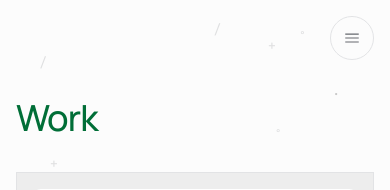
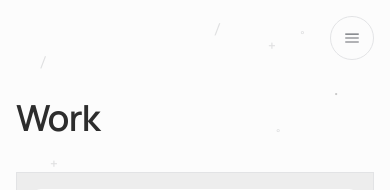
Before and after one commit to 95-ag/ag-portfolio, a Next.js app: page /work in a window 390 px wide. Shown: the top 190 px of the page. Built offline with nearby package versions, Linux system fonts and the light colour scheme.

Commit message:
refactor: ink page H1s and strengthen About headline hierarchy

```diff
--- a/src/app/globals.css
+++ b/src/app/globals.css
@@ -248,20 +248,12 @@ body {
     letter-spacing: -0.025em;
     color: var(--on-surface);
   }
-  .display-accent {
-    font-family: var(--font-display), system-ui, sans-serif;
-    font-size: 56px;
-    font-weight: 500;
-    line-height: 64px;
-    letter-spacing: -0.025em;
-    color: var(--accent);
-  }
 
   /* Editorial display tier */
   .heading-display {
     font-family: var(--font-display), system-ui, sans-serif;
     font-size: 36px;
-    font-weight: 500;
+    font-weight: 600;
     line-height: 44px;
     letter-spacing: -0.015em;
     color: var(--on-surface);
@@ -623,8 +615,7 @@ body {
 
   /* Mid-tier overrides (tablet / small-desktop — 769–1279) */
   @media (max-width: 1279px) {
-    .display-primary,
-    .display-accent {
+    .display-primary {
       font-size: 46px;
       line-height: 54px;
     }
@@ -644,8 +635,7 @@ body {
 
   /* Mobile overrides (≤768) */
   @media (max-width: 768px) {
-    .display-primary,
-    .display-accent {
+    .display-primary {
       font-size: 36px;
       line-height: 44px;
     }
--- a/src/app/work/page.tsx
+++ b/src/app/work/page.tsx
@@ -18,7 +18,7 @@ export default function WorkPage() {
     <Section>
       <Container>
         <Stack gap="xl">
-          <Heading level={1} type="display-accent">
+          <Heading level={1} type="display-primary">
             Work
           </Heading>
           <div className="grid grid-cols-1 gap-[var(--spacing-gutter)] md:grid-cols-2 lg:grid-cols-3">
--- a/src/components/ui/heading.tsx
+++ b/src/components/ui/heading.tsx
@@ -2,7 +2,6 @@ import { cn } from "@/lib/utils/cn";
 
 type SemanticType =
   | "display-primary"
-  | "display-accent"
   | "heading-display"
   | "heading-section"
   | "heading-component"
```
